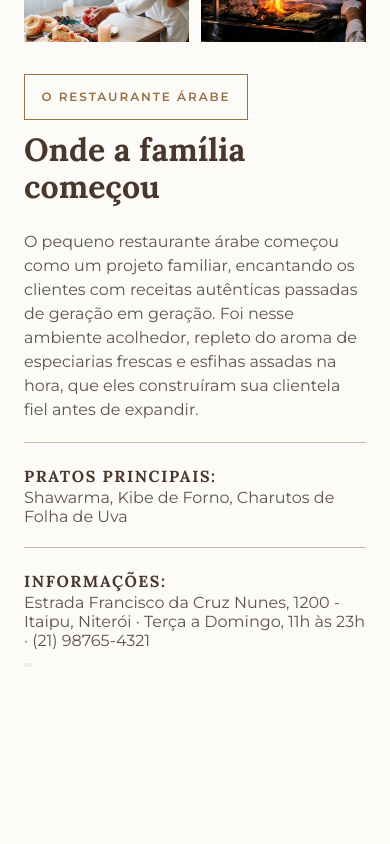
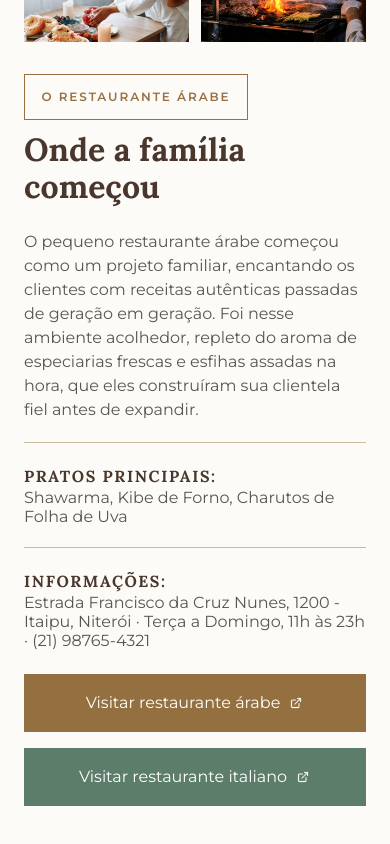
Before and after one commit to Michelcampos09/Projeto-Sadek, a React (Vite) app: page / in a window 390 px wide. Shown: the part 3888-4732 px from the top of the page. Before the commit the page ends 4613 px from the top, so only its background shows below. Built offline with nearby package versions, Linux system fonts and the light colour scheme.

Commit message:
Estilização da section arabic

```diff
--- a/src/components/Arabic/Arabic.jsx
+++ b/src/components/Arabic/Arabic.jsx
@@ -2,6 +2,8 @@ import { dadosDoSite } from "../../data/conteudo";
 import imagemPrato from "../../assets/arabic-prato.jpg";
 import imagemMesa from "../../assets/arabic-mesa.jpg";
 import imagemGrill from "../../assets/arabic-grill.jpg";
+import iconeLink from "../../assets/icone.png";
+
 import "./arabic.css";
 
 function Arabic() {
@@ -41,9 +43,25 @@ function Arabic() {
           <span className="title-info">Informações:</span>
           <span className="info">{arabic.info}</span>
         </div>
-        <div className="buttons-arabic">
-          <button></button>
-          <button></button>
+        <div className="links-arabic">
+          <a
+            className="botao-hero"
+            href="https://sahteinrotisseria.com.br"
+            target="_blank"
+            rel="noreferrer"
+          >
+            <span>Visitar restaurante árabe</span>
+            <img className="icone" src={iconeLink} alt="" />
+          </a>
+          <a
+            className="botao-hero2"
+            href="https://cardapio.takeat.app/fornosahtein"
+            target="_blank"
+            rel="noreferrer"
+          >
+            <span>Visitar restaurante italiano</span>
+            <img className="icone" src={iconeLink} alt="" />
+          </a>
         </div>
       </section>
     </div>
--- a/src/components/Arabic/arabic.css
+++ b/src/components/Arabic/arabic.css
@@ -61,6 +61,18 @@
   .arabic .first-half {
     grid-template-rows: 13rem 9rem;
   }
+  .links-arabic {
+    display: block;
+    flex-wrap: wrap;
+    justify-content: start;
+    gap: 1rem;
+    margin-top: 1.5rem;
+    width: 100%;
+  }
+
+  .links-arabic > a {
+    width: 100%;
+  }
 }
 .title-arabic {
   margin-bottom: 1.5rem;
@@ -82,7 +94,7 @@
   line-height: 1.5;
   text-transform: uppercase;
   font-weight: bold;
-  font-size: clamp(1rem, 2vw, 2rem);
+  font-size: 1rem;
   font-family: var(--font-titulos);
   letter-spacing: 0.1em;
   color: #49362c;
@@ -103,7 +115,7 @@
   text-transform: uppercase;
   font-weight: bold;
   font-family: var(--font-titulos);
-  font-size: clamp(1rem, 2vw, 2rem);
+  font-size: 1rem;
   letter-spacing: 0.1em;
   color: #49362c;
 }
@@ -111,3 +123,10 @@
   font-family: var(--font-textos);
   color: #5b554e;
 }
+.links-arabic {
+  display: flex;
+  flex-wrap: wrap;
+  justify-content: start;
+  gap: 1rem;
+  margin-top: 1.5rem;
+}
```
